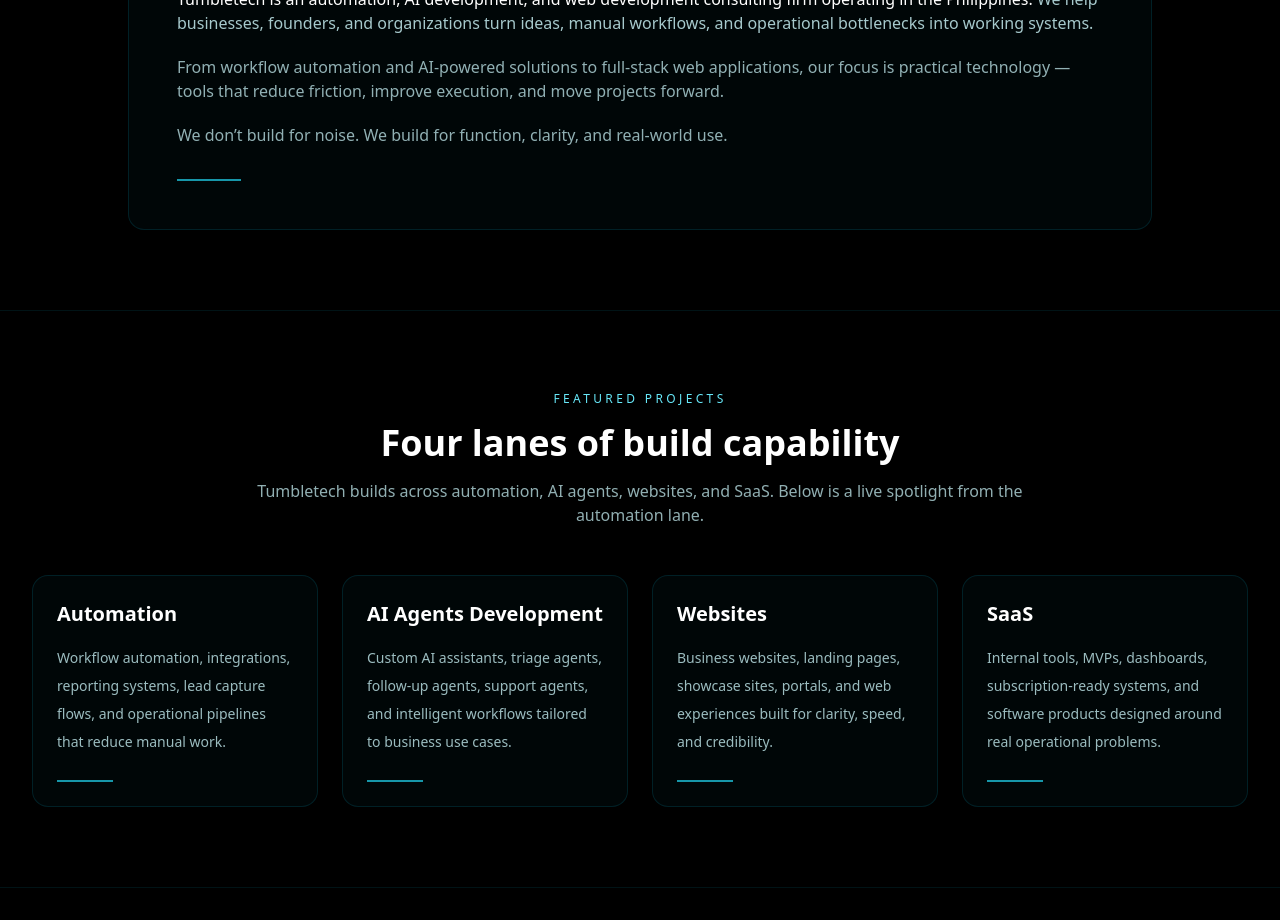
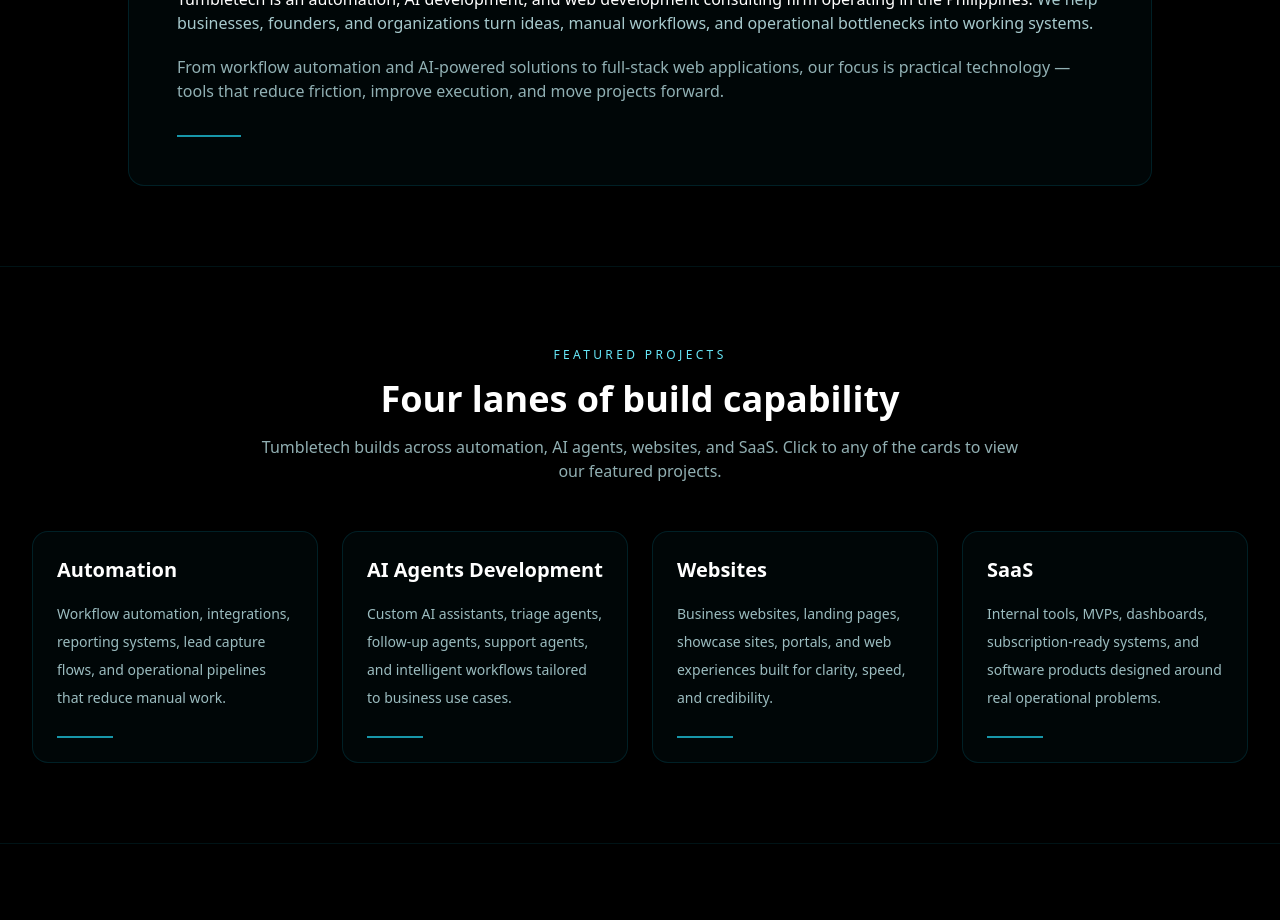
Before and after one commit to tumbletech/tumbletech.dev7, a React (Vite) app: page / in a window 1280 px wide. Shown: the part 1040-1960 px from the top of the page. Built offline with nearby package versions, Linux system fonts and the light colour scheme.

Commit message:
Update App.jsx

```diff
--- a/src/App.jsx
+++ b/src/App.jsx
@@ -692,11 +692,6 @@
 	          friction, improve execution, and move projects forward.
 	        </p>
 
-	        <p className="mt-5 text-cyan-100/70 text-sm md:text-base leading-8">
-	          We don’t build for noise. We build for function, clarity, and
-	          real-world use.
-	        </p>
-
 	        <div className="mt-8 h-[2px] w-16 bg-cyan-400/70" />
 	      </div>
 	    </section>
@@ -848,7 +843,7 @@
 
           <p className="mt-4 text-cyan-100/70 max-w-3xl mx-auto text-sm md:text-base leading-7">
             Tumbletech builds across automation, AI agents, websites, and SaaS.
-            Below is a live spotlight from the automation lane.
+            Click to any of the cards to view our featured projects.
           </p>
         </div>
 
```
